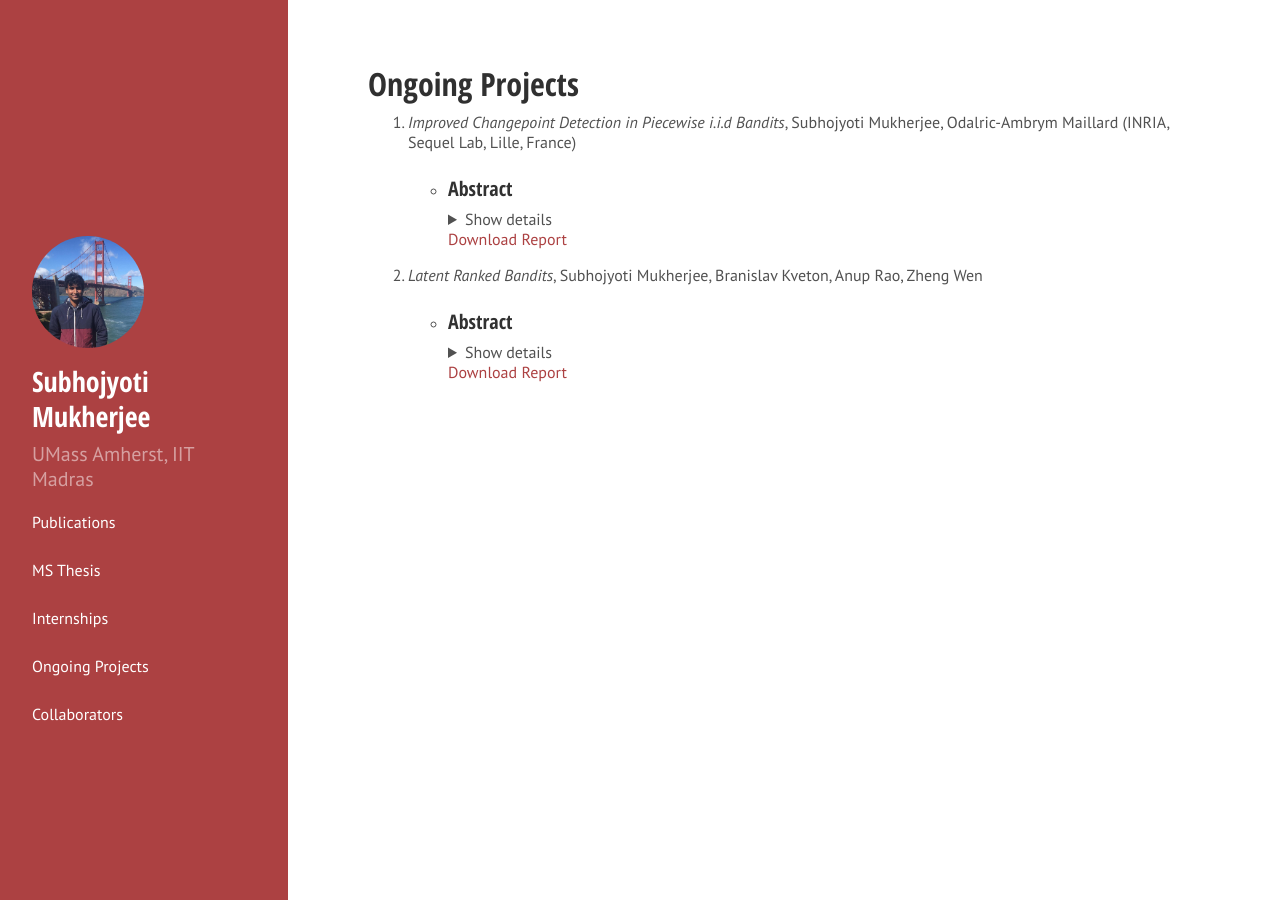
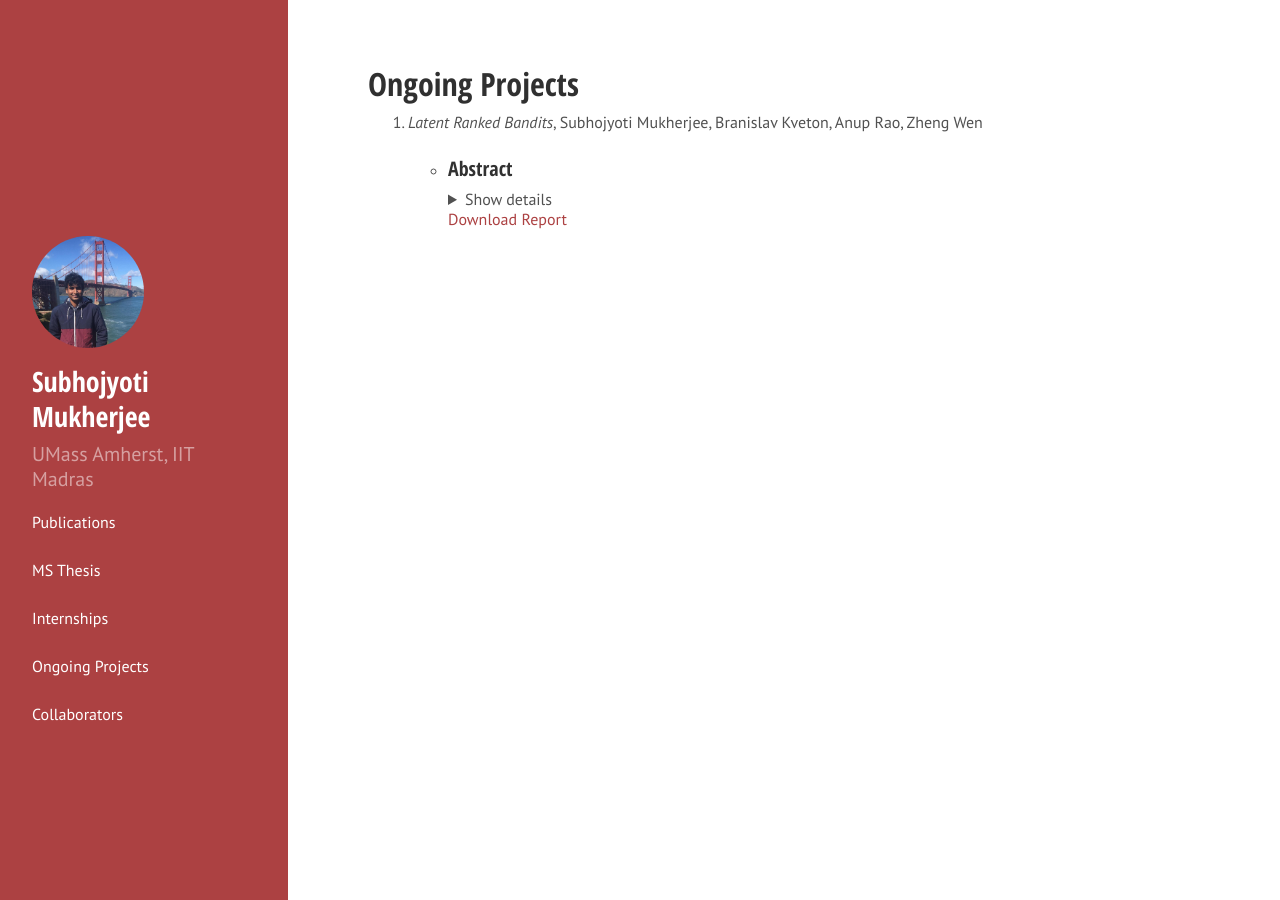
Before and after one commit to Subhojyoti22/subhojyoti.github.io, a Jekyll site: the page built from ongoing.md, in a window 1280 px wide. Built offline with Jekyll 4.4.1, drawn with Linux system fonts in a browser that asks for light colours; Markdown is read by kramdown in place of the engine named in the settings.

Commit message:
Update ongoing.md

```diff
--- a/ongoing.md
+++ b/ongoing.md
@@ -3,22 +3,7 @@ layout: page
 title: Ongoing Projects
 ---
 
-1. *Improved Changepoint Detection in Piecewise i.i.d Bandits*, Subhojyoti Mukherjee, Odalric-Ambrym Maillard (INRIA, Sequel Lab, Lille, France)
-
-   * ### Abstract ###
-
-      <details>
-        <summary>
-          Show details
-        </summary>
-          <p> We consider the setup of stochastic multi-armed bandits in the case when reward distributions are piecewise i.i.d. with unknown changepoints. Out of generality, we assume the reward distributions to be bounded and thus do not restrict to specific parametric exponential families. Due to the regret minimization objective, we study the change of mean, in the context when not only the change times are unknown, but also the mean before and after any change. We focus on the case when changes happen simultaneously on all arms, and in stark contrast with the existing literature, we target gap-dependent (as opposed to only gap-independent) regret bounds involving the magnitude of changes and optimality-gaps. We introduce two simple adaptations of UCB-strategies that employ scan-statistics in order to actively detect the changepoints, without knowing in advance the number of changepoints G. We also derive gap-independent regret bounds. The first strategy UCB-CPD does not know the time horizon T and achieve a O(√(GT)log T) regret bound, while the second strategy ImpCPD makes use of the knowledge of T to remove the log T dependency thereby closing an important gap with respect to the lower bound. Empirically, ImpCPD outperforms most of the passive and adaptive algorithms except the oracle-based algorithms that have access to the exact changepoints in all the considered environments.</p>
-      </details>
-
-     [Download Report](/pdf/aistats_2019.pdf)
-
-
-
-2. *Latent Ranked Bandits*, Subhojyoti Mukherjee, Branislav Kveton, Anup Rao, Zheng Wen
+1. *Latent Ranked Bandits*, Subhojyoti Mukherjee, Branislav Kveton, Anup Rao, Zheng Wen
 
    * ### Abstract ###
 
```
